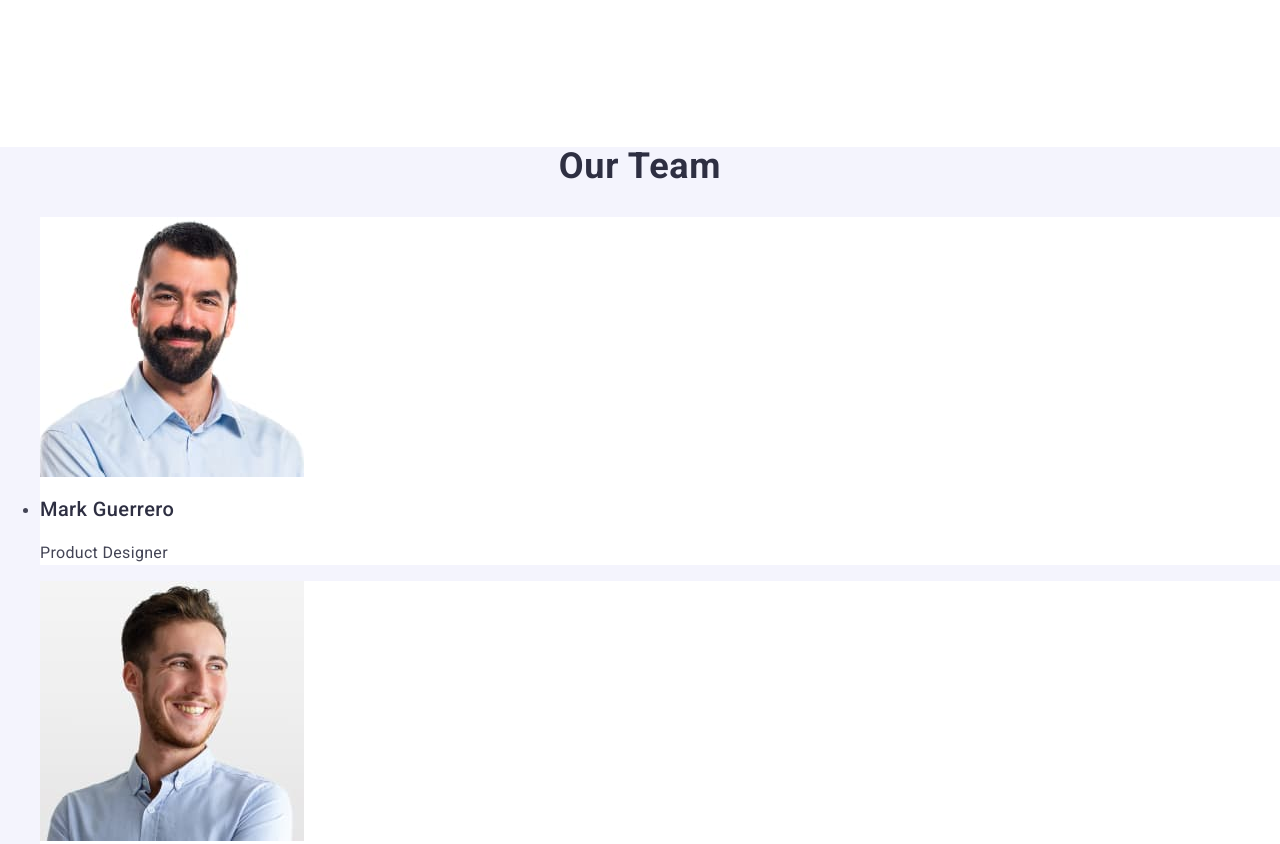
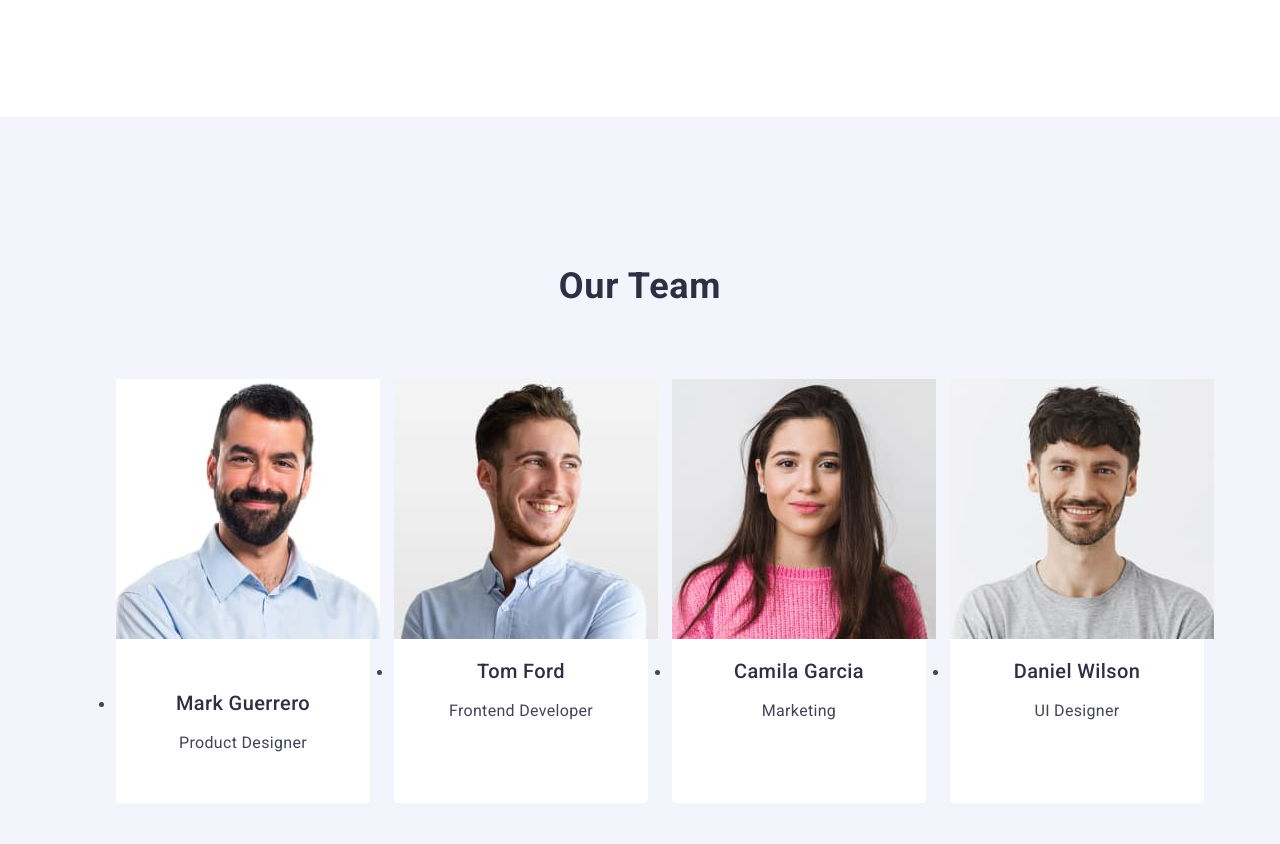
Before and after one commit to AndrWan1/AndrWan1-goit-markup-hw-03, a plain HTML site: page index.html in a window 1280 px wide. Shown: the part 1304-2148 px from the top of the page. Drawn offline with nearby package versions, Linux system fonts and the light colour scheme.

Commit message:
update 4

```diff
--- a/css/styles.css
+++ b/css/styles.css
@@ -115,6 +115,7 @@ margin-bottom: 8px;
 }
 .section-our-team{
     background-color: #F4F4FD;
+    padding: 120px 0;
 }
 .title-our-team{
     font-size: 36px;
@@ -123,9 +124,19 @@ margin-bottom: 8px;
     letter-spacing: 0.02em;
     text-transform: capitalize;
     color:#2e2f42;
+    margin-bottom: 72px;
+}
+.list-our-team{
+    display: flex;
+    gap: 24px;
 }
 .list-mark{
     background-color:#FFFFFF;
+    width: calc((100% - 72px) / 4);
+    border-radius: 0px 0px 4px 4px;
+}
+.name-position{
+    padding: 32px 0
 }
 .name-mark{
     font-weight: 500;
@@ -133,12 +144,15 @@ margin-bottom: 8px;
     line-height: 1.2;
     letter-spacing: 0.02em;
     color: #2e2f42;
+    text-align: center;
+    margin-bottom: 8px
 }
 .text-mark{
     font-size: 16px;
     line-height: 1.5;
     letter-spacing: 0.02em;
     color:#434455;
+    text-align: center;
 }
 .banking-app{
     font-weight: 500;
--- a/index.html
+++ b/index.html
@@ -87,8 +87,9 @@
         </div>
       </section>
       <section class="section-our-team">
+        <div class="container">
           <h2 class="title-our-team">Our Team</h2>
-        <ul>
+          <ul class="list-our-team">
             <li class="list-mark">
               <img
                 src="./images/img.jpg"
@@ -96,8 +97,10 @@
                 width="264"
                 height="260"
               />
+              <div class="name-position">
                 <h3 class="name-mark">Mark Guerrero</h3>
                 <p class="text-mark">Product Designer</p>
+              </div>
             </li>
             <li class="list-mark">
               <img
@@ -130,6 +133,7 @@
               <p class="text-mark">UI Designer</p>
             </li>
           </ul>
+        </div>
       </section>
       <section class="our-portfolio">
         <h2>Our Portfolio</h2>
```
Lines whose indentation alone changed are shown as unchanged.
